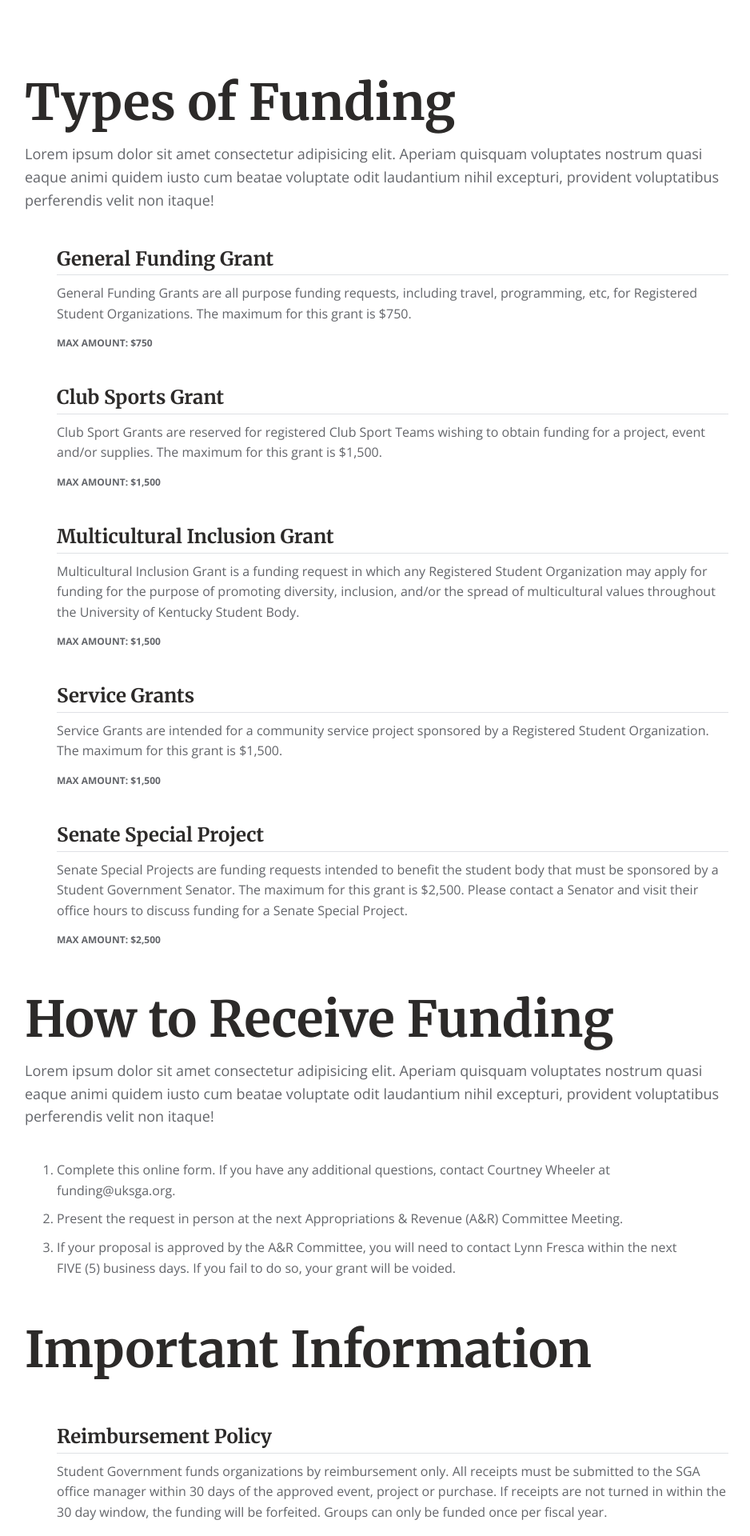
After one commit to uksga/website, a Symfony app: template templates/funding/index.html.twig in a window 1280 px wide. The commit adds this page. Shown: the part 781-2701 px from the top of the page at 80% size, without its empty margins (169-1107 px from the left). Run offline with Twig, Linux system fonts and the light colour scheme; the template is opened without the code that fills it, so the values that code supplies are empty; some libraries are stand-ins or nearby versions.

Commit message:
funding page and some layout style updates closes #13

```diff
--- a/assets/sass/components/_footer.scss
+++ b/assets/sass/components/_footer.scss
@@ -4,6 +4,7 @@
     position: relative;
     display: flex;
     padding: 6rem 6rem;
+    margin-top: 6rem;
 
     @supports (clip-path: polygon(0% 0%, 100% 5%, 100% 100%, 0% 100%)) or (-webkit-clip-path: polygon(0% 0%, 100% 5%, 100% 100%, 0% 100%)) {
         clip-path: polygon(0% 12%, 33% 0%, 100% 10%, 100% 100%, 0% 100%);
--- a/assets/sass/main.scss
+++ b/assets/sass/main.scss
@@ -13,6 +13,7 @@
 @import 'components/card';
 @import 'components/form';
 @import 'components/footer';
+@import 'components/funding-type';
 @import 'components/header';
 @import 'components/president-letter';
 @import 'components/link';
--- a/src/Controller/ServicesController.php
+++ b/src/Controller/ServicesController.php
@@ -19,7 +19,7 @@ use App\Entity\TeamMember;
 class ServicesController extends Controller
 {
     /**
-     * @Route("/", name="services_home")
+     * @Route("/", name="services")
      */
     public function index(Request $request)
     {
--- a/templates/base.html.twig
+++ b/templates/base.html.twig
@@ -29,8 +29,8 @@
                 <ul class="nav-primary">
                     <li class="nav-primary__item {% if active_link is defined and active_link == 'about_us' %} nav-primary__item--active {% endif %}"><a href="{{ path('home') }}" class="nav-primary__link">About Us</a></li>
                     <li class="nav-primary__item {% if active_link is defined and active_link == 'branches' %} nav-primary__item--active {% endif %}"><a href="{{ path('branches') }}" class="nav-primary__link">Branches</a></li>
-                    <li class="nav-primary__item {% if active_link is defined and active_link == 'services' %} nav-primary__item--active {% endif %}"><a href="{{ path('services_home') }}" class="nav-primary__link">Services</a></li>
-                    <li class="nav-primary__item {% if active_link is defined and active_link == 'funding' %} nav-primary__item--active {% endif %}"><a href="#" class="nav-primary__link">Funding</a></li>
+                    <li class="nav-primary__item {% if active_link is defined and active_link == 'services' %} nav-primary__item--active {% endif %}"><a href="{{ path('services') }}" class="nav-primary__link">Services</a></li>
+                    <li class="nav-primary__item {% if active_link is defined and active_link == 'funding' %} nav-primary__item--active {% endif %}"><a href="{{ path('funding')}}" class="nav-primary__link">Funding</a></li>
                     <li class="nav-primary__item {% if active_link is defined and active_link == 'constitution' %} nav-primary__item--active {% endif %}"><a href="#" class="nav-primary__link">Legislation</a></li>
                     <li class="nav-primary__item {% if active_link is defined and active_link == 'constitution' %} nav-primary__item--active {% endif %}"><a href="#" class="nav-primary__link">Records</a></li>
                 </ul>
--- /dev/null
+++ b/templates/funding/index.html.twig
@@ -0,0 +1,127 @@
+{% extends 'base.html.twig' %}
+
+{% block body %}
+
+<header class="header header--funding">
+    <div class="header__text-container">
+        <h1 class="heading-primary heading-primary--white">
+            Funding
+        </h1>
+        <p class="description description--white">Lorem ipsum dolor sit amet consectetur adipisicing elit. Dignissimos dolorum veniam fuga perspiciatis? Similique doloremque repudiandae rem! Nisi maxime sunt veniam voluptate velit odit aliquam, saepe dolore eaque, asperiores quisquam.</p>
+    </div>
+</header>
+
+<main>
+    <section class="section">
+        <h1 class="heading-primary">Types of Funding</h1>
+        <p class="description u-margin-bottom-medium">
+            Lorem ipsum dolor sit amet consectetur adipisicing elit. Aperiam quisquam voluptates nostrum quasi eaque
+            animi quidem iusto cum beatae voluptate odit laudantium nihil excepturi, provident voluptatibus
+            perferendis velit non itaque!
+        </p>
+
+        <article class="funding-type">
+            <h3 class="funding-type__title">General Funding Grant</h3>
+            <p class="funding-type__content">
+                General Funding Grants are all purpose funding requests, including travel,
+                programming, etc, for Registered Student Organizations. The maximum for this grant is $750.
+            </p>
+            <div class="funding-type__amount-container">
+                 <span class="funding-type__amount-header">Max Amount: $750</span>
+            </div>
+        </article>
+
+        <article class="funding-type">
+            <h3 class="funding-type__title">Club Sports Grant</h3>
+            <p class="funding-type__content">
+                Club Sport Grants are reserved for registered Club Sport Teams wishing to obtain
+                funding for a project, event and/or supplies.  The maximum for this grant is $1,500.
+            </p>
+            <div class="funding-type__amount-container">
+                 <span class="funding-type__amount-header">Max Amount: $1,500</span>
+            </div>
+        </article>
+
+        <article class="funding-type">
+            <h3 class="funding-type__title">Multicultural Inclusion Grant</h3>
+            <p class="funding-type__content">
+                Multicultural Inclusion Grant is a funding request in which any Registered Student
+                Organization may apply for funding for the purpose of promoting diversity, inclusion,
+                and/or the spread of multicultural values throughout the University of Kentucky Student Body.
+            </p>
+            <div class="funding-type__amount-container">
+                 <span class="funding-type__amount-header">Max Amount: $1,500</span>
+            </div>
+        </article>
+
+        <article class="funding-type">
+            <h3 class="funding-type__title">Service Grants</h3>
+            <p class="funding-type__content">
+                Service Grants are intended for a community service project sponsored by a
+                Registered Student Organization. The maximum for this grant is $1,500.
+            </p>
+            <div class="funding-type__amount-container">
+                 <span class="funding-type__amount-header">Max Amount: $1,500</span>
+            </div>
+        </article>
+
+        <article class="funding-type">
+            <h3 class="funding-type__title">Senate Special Project</h3>
+            <p class="funding-type__content">
+                Senate Special Projects are funding requests intended to benefit the student body that must be
+                sponsored by a Student Government Senator. The maximum for this grant is $2,500.
+                Please contact a Senator and visit their office hours to discuss funding for a Senate Special Project.
+            </p>
+            <div class="funding-type__amount-container">
+                 <span class="funding-type__amount-header">Max Amount: $2,500</span>
+            </div>
+        </article>
+    </section>
+
+    <section class="section">
+        <h1 class="heading-primary">How to Receive Funding</h1>
+        <p class="description u-margin-bottom-medium">
+            Lorem ipsum dolor sit amet consectetur adipisicing elit. Aperiam quisquam voluptates nostrum quasi eaque
+            animi quidem iusto cum beatae voluptate odit laudantium nihil excepturi, provident voluptatibus
+            perferendis velit non itaque!
+        </p>
+        <ol class="funding-type__list" type="1">
+            <li class="funding-type__list-item">
+                Complete this online form. If you have any additional questions, contact Courtney
+                Wheeler at funding@uksga.org.
+            </li>
+            <li class="funding-type__list-item">
+                Present the request in person at the next Appropriations & Revenue (A&R) Committee Meeting.
+            </li>
+            <li class="funding-type__list-item">
+                If your proposal is approved by the A&R Committee, you will need to contact Lynn Fresca
+                within the next FIVE (5) business days. If you fail to do so, your grant will be voided.
+            </li>
+        </ol>
+    </section>
+
+    <section class="section">
+        <h1 class="heading-primary">Important Information</h1>
+        <article class="funding-type">
+            <h3 class="funding-type__title">Reimbursement Policy</h3>
+            <p class="funding-type__content">
+                Student Government funds organizations by reimbursement only. All receipts must be
+                submitted to the SGA office manager within 30 days of the approved event, project or
+                purchase. If receipts are not turned in within the 30 day window, the funding will be
+                forfeited. Groups can only be funded once per fiscal year.
+            </p>
+        </article>
+        <article class="funding-type">
+            <h3 class="funding-type__title">Prohibited Items</h3>
+            <p class="funding-type__content">
+                Student Government will not provide funding for the following items: food and beverages,
+                non-university approved vendors, subscriptions, taxes, management or consulting fees,
+                organizational membership dues, personal gifts, donations or contributions, financial aid,
+                scholarships, expenses incurred prior to Student Government approval, all equipment, awards,
+                trophies or prizes.
+            </p>
+        </article>
+    </section>
+</main>
+
+{% endblock %}
```
Also changed, not shown: assets/sass/components/_funding-type.scss (added, +53 -0 lines), assets/sass/components/_header.scss (+10 -6 lines), assets/sass/layout/_layout.scss (+5 -2 lines), src/Controller/FundingController.php (added, +22 -0 lines), public/build/css/app.css, public/build/css/app_admin.css, public/img/hero_funding.jpg (added), 5 other files.
